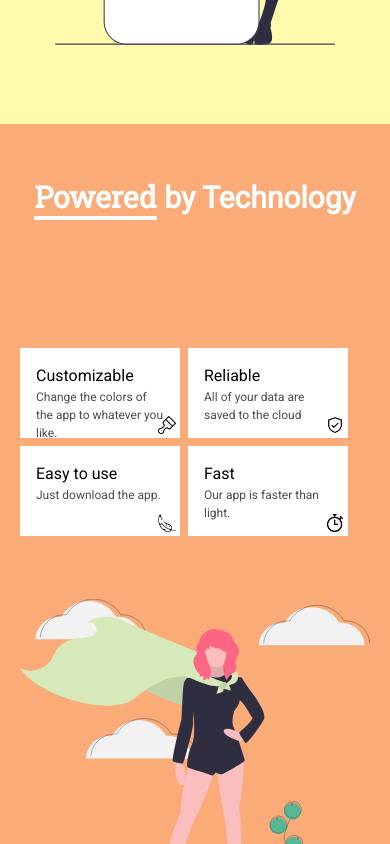
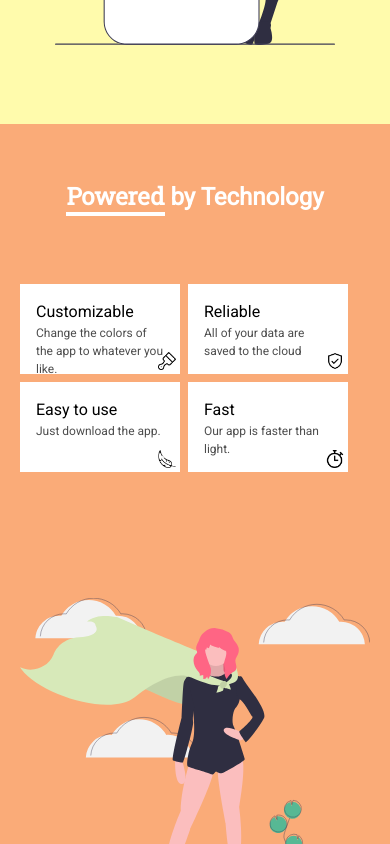
Before and after one commit to AhmedAbozaid9/todo_website, a React (Vite) app: page / in a window 390 px wide. Shown: the part 720-1564 px from the top of the page. Built offline with nearby package versions, Linux system fonts and the light colour scheme.

Commit message:
changes the features layout to grid

```diff
--- a/src/components/Features.jsx
+++ b/src/components/Features.jsx
@@ -5,9 +5,9 @@ import FeatureCard from "./FeatureCard.jsx";
 import superWoman from "../assets/superWoman.svg"
 
 const Features = () => (
-  <Section color="bg-pastelOrange" style="flex flex-col justify-around items-center">
-    <h1 className=" text-3xl sm:text-4xl font-semibold text-white"><span className="border-b-4 border-b-white font-robotoSlab">Powered</span> by Technology</h1>
-    <div className="grid md:grid-rows-1 md:grid-cols-2 grid-rows-2 grid-cols-1 justify-center items-center">
+  <Section color="bg-pastelOrange overflow-hidden" style="flex flex-col justify-around items-center">
+    <h1 className=" text-2xl sm:text-4xl font-semibold text-white"><span className="border-b-4 border-b-white font-robotoSlab">Powered</span> by Technology</h1>
+    <div className="grid md:grid-rows-1 md:grid-cols-2 grid-rows-2 grid-cols-1 justify-center items-start sm:items-center">
       <div className="flex gap-2 lg:min-w-[800px] md:min-w-[550px] min-w-[450px] flex-wrap">
         {features.map(feature => <FeatureCard key={feature.id} {...feature} />)}
       </div>
```
